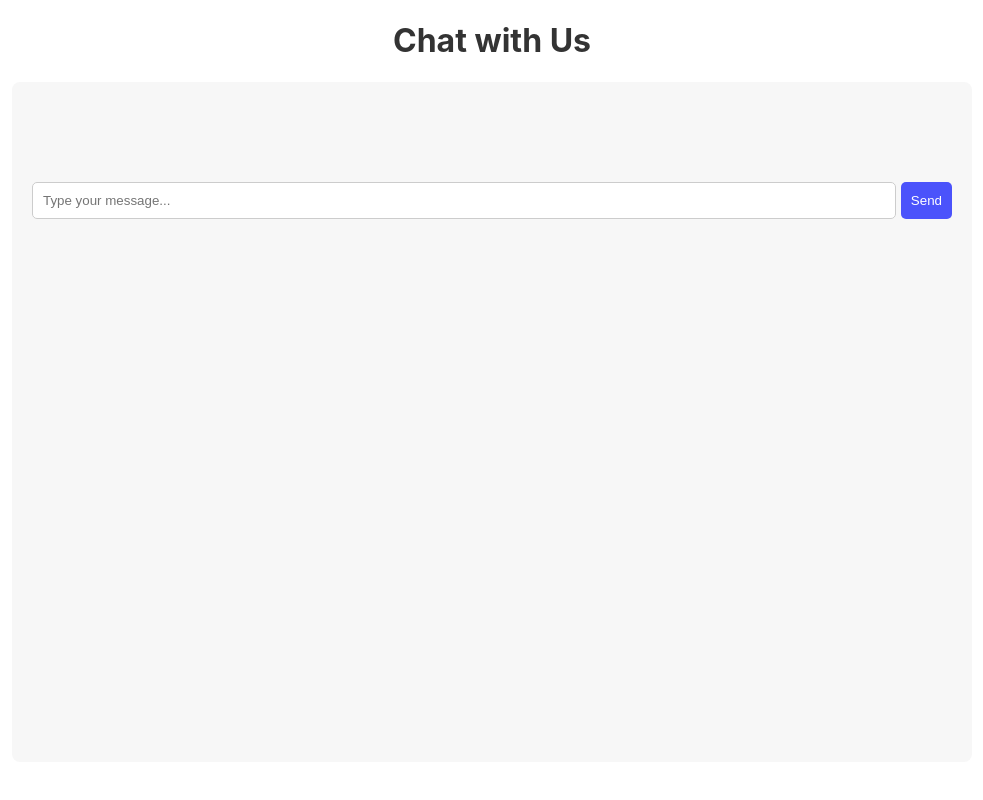
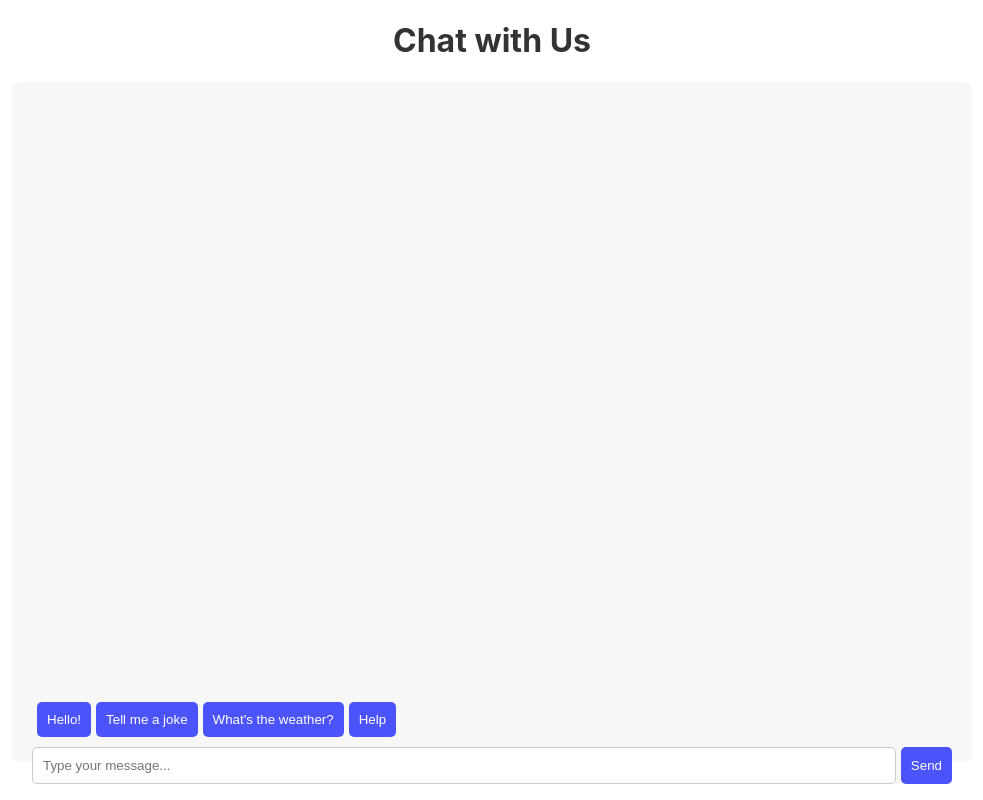
Before and after one commit to joshuajong/gen-ai-chatbot-frontend, a React (Create React App) app: page / in a window 1280 px wide. Shown: the whole page, without its empty margins (148-1131 px from the left). Built offline with nearby package versions, Linux system fonts and the light colour scheme.

Commit message:
Add suggestion bubbles

```diff
--- a/src/components/Chat.jsx
+++ b/src/components/Chat.jsx
@@ -1,6 +1,7 @@
 import React, { useState, useEffect, useRef } from 'react';
 import axios from 'axios';
 import Message from './Message';
+import Suggestion from './Suggestion';
 import '../styles/Chat.css';
 
 const Chat = () => {
@@ -10,6 +11,9 @@ const Chat = () => {
   const [loadingTop, setLoadingTop] = useState(false);
   const [loadingBottom, setLoadingBottom] = useState(false);
   const [userScrolled, setUserScrolled] = useState(false); // New state to track user scroll
+
+  const [showSuggestions, setShowSuggestions] = useState(true);
+  const suggestions = ["Hello!", "Tell me a joke", "What's the weather?", "Help"];
 
   const messageEndRef = useRef(null);
   const messageStartRef = useRef(null);
@@ -35,13 +39,18 @@ const Chat = () => {
     }
   }, [loadingTop]);
 
-  const sendMessage = async (e) => {
-    e.preventDefault();
-    if (messageInput.trim()) {
+  const sendMessage = async (message) => {
+    const finalMessage = message || messageInput;
+
+    if (finalMessage.trim()) {
       // Add user's message to the chat
-      setMessages([...messages, { sender: "user", text: messageInput }]);
+      setMessages((prevMessages) => [
+        ...prevMessages,
+        { sender: "user", text: finalMessage }
+      ]);
+
       try {
-        const response = await axios.post("/api/chat", { message: messageInput });
+        const response = await axios.post("/api/chat", { message: finalMessage });
         // Add the server's response to the chat
         setMessages((prevMessages) => [
           ...prevMessages,
@@ -51,9 +60,15 @@ const Chat = () => {
         console.error("Error sending message:", error);
       }
 
+      // Clear the input field only if messageInput was used
       setMessageInput("");
+      setShowSuggestions(false);
       scrollToBottom();
     }
+  };
+  const handleSuggestionClick = (suggestion) => {
+    setMessageInput(suggestion);
+    sendMessage(suggestion);
   };
 
   // Infinite scroll - Load more messages when near top
@@ -104,6 +119,12 @@ const Chat = () => {
         {loadingBottom && <div className="loading">Loading newer messages...</div>}
         <div ref={messageEndRef} />
       </div>
+      {showSuggestions && (
+        <Suggestion
+          suggestions={suggestions}
+          onSuggestionClick={handleSuggestionClick}
+        />
+      )}
       <form className="message-input-form" onSubmit={sendMessage}>
         <input
           type="text"
--- /dev/null
+++ b/src/components/Suggestion.jsx
@@ -0,0 +1,20 @@
+import React from 'react';
+import '../styles/Suggestion.css';
+
+const Suggestion = ({ suggestions, onSuggestionClick }) => {
+  return (
+    <div className="suggestion-container">
+      {suggestions.map((suggestion, index) => (
+        <button
+          key={index}
+          className="suggestion-bubble"
+          onClick={() => onSuggestionClick(suggestion)}
+        >
+          {suggestion}
+        </button>
+      ))}
+    </div>
+  );
+};
+
+export default Suggestion;
--- a/src/styles/Chat.css
+++ b/src/styles/Chat.css
@@ -25,6 +25,7 @@ h1 {
 
 
 .message-container {
+  height: calc(100% - 120px); /* Adjust height to fit within .Chat */
   max-height: calc(100% - 120px); /* Adjust height to fit within .Chat */
   width: 100%;
   margin: 0 auto 10px auto;
@@ -39,7 +40,7 @@ h1 {
 }
 
 .message {
-  margin: 5px 0; /* Space between messages */
+  margin: 10px 0; /* Space between messages */
   padding: 10px; /* Padding inside the message */
   border-radius: 15px; /* Rounded message corners */
   display: inline-block; /* Make the message bubble fit the text */
```
Also changed, not shown: src/styles/Suggestion.css (added).
